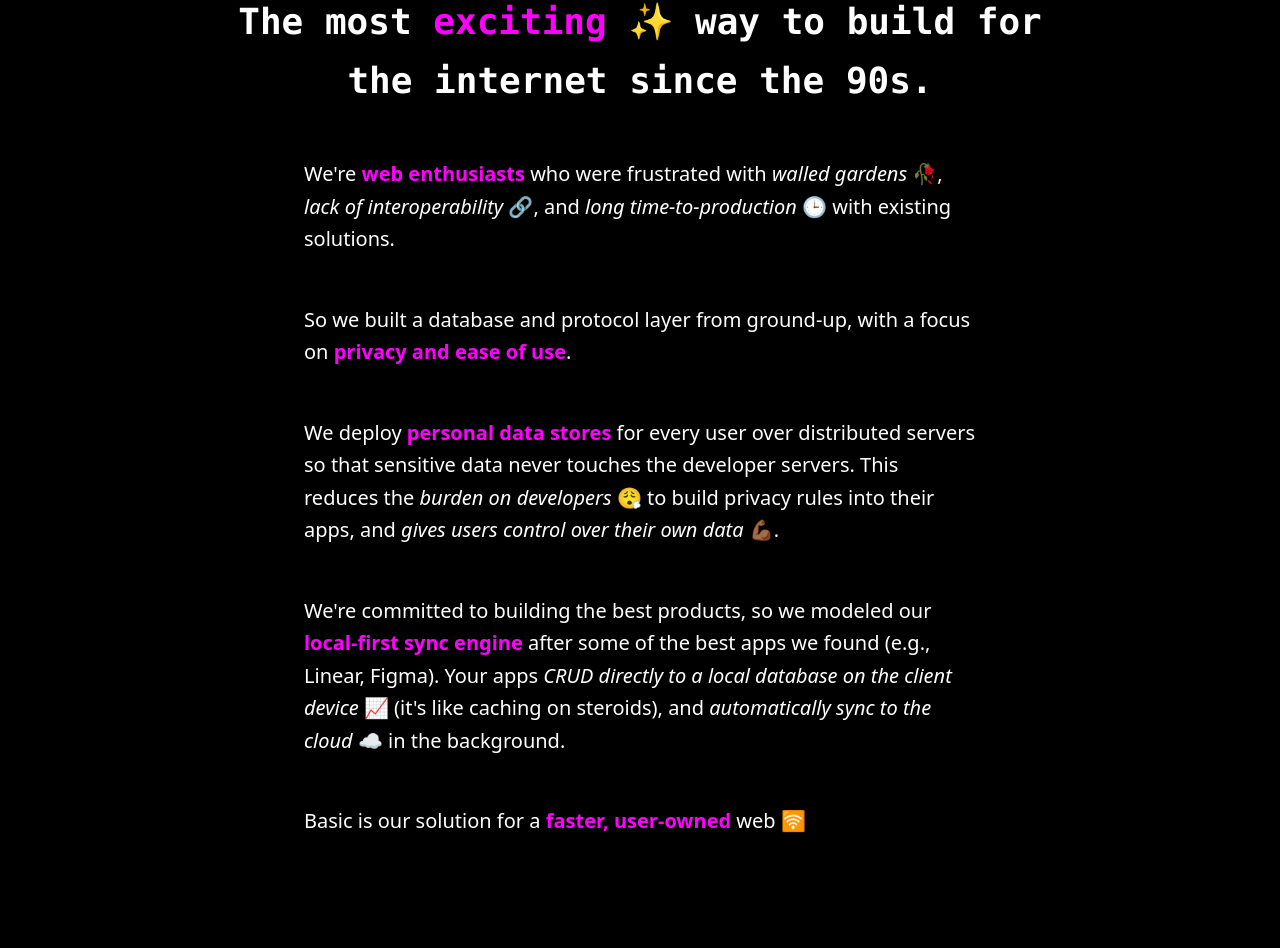
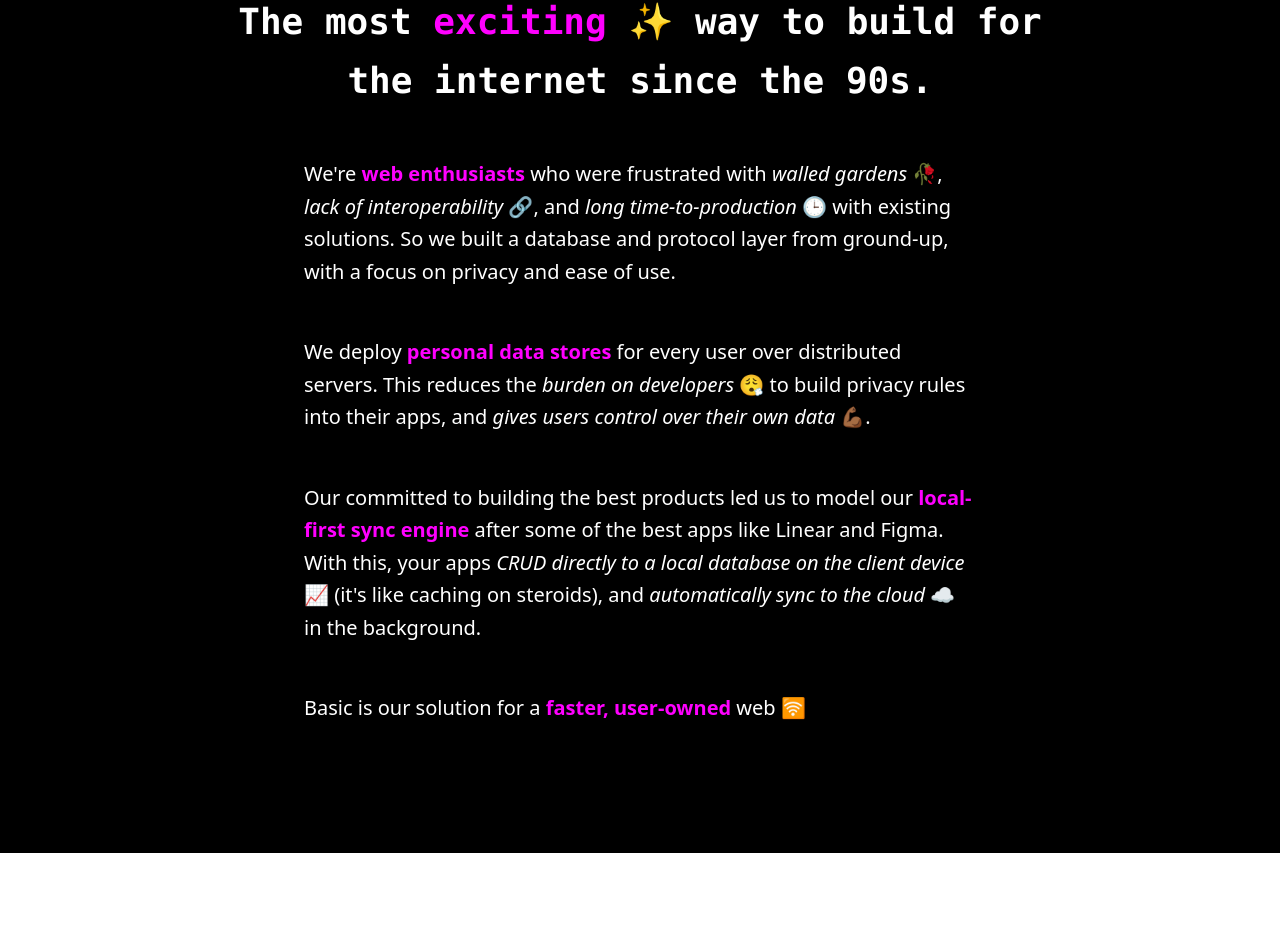
Before and after one commit to basicdb/basic-website, a Next.js app: page / in a window 1280 px wide. Shown: the part 859-1807 px from the top of the page. Built offline with nearby package versions, Linux system fonts and the light colour scheme.

Commit message:
made whybasic language more concise

```diff
--- a/src/pages/index.tsx
+++ b/src/pages/index.tsx
@@ -127,17 +127,15 @@ const WhyBasicSection = () => {
         <div className="max-w-2xl mx-auto">
           <p className="text-xl text-white mb-8 mt-12 leading-relaxed">
             We&apos;re <strong style={{ color: '#FF00FF' }}>web enthusiasts</strong> who were frustrated with <i>walled gardens</i> 🥀, <i>lack of interoperability</i> 🔗, and <i>long time-to-production</i> 🕒 with existing solutions.
+            So we built a database and protocol layer from ground-up, with a focus on privacy and ease of use.
           </p>
           <p className="text-xl text-white mb-8 mt-12 leading-relaxed">
-            So we built a database and protocol layer from ground-up, with a focus on <strong style={{ color: '#FF00FF' }}>privacy and ease of use</strong>.
-          </p>
-          <p className="text-xl text-white mb-8 mt-12 leading-relaxed">
-            We deploy <strong style={{ color: '#FF00FF' }}>personal data stores</strong>  for every user over distributed servers so that sensitive data never touches the developer servers.
+            We deploy <strong style={{ color: '#FF00FF' }}>personal data stores</strong>  for every user over distributed servers.
             This reduces the <i>burden on developers</i> 😮‍💨 to build privacy rules into their apps, and <i>gives users control over their own data</i> 💪🏾.
           </p>
           <p className="text-xl text-white mb-8 mt-12 leading-relaxed">
-            We're committed to building the best products, so we modeled our <strong style={{ color: '#FF00FF' }}>local-first sync engine</strong> after some of the best apps we found (e.g., Linear, Figma).
-            Your apps <i>CRUD directly to a local database on the client device</i> 📈 (it's like caching on steroids), and <i>automatically sync to the cloud</i> ☁️ in the background.
+            Our committed to building the best products led us to model our <strong style={{ color: '#FF00FF' }}>local-first sync engine</strong> after some of the best apps like Linear and Figma.
+            With this, your apps <i>CRUD directly to a local database on the client device</i> 📈 (it's like caching on steroids), and <i>automatically sync to the cloud</i> ☁️ in the background.
           </p>
           <p className="text-xl text-white mb-8 mt-12 leading-relaxed">
             Basic is our solution for a <strong style={{ color: '#FF00FF' }}>faster, user-owned</strong> web 🛜
```
